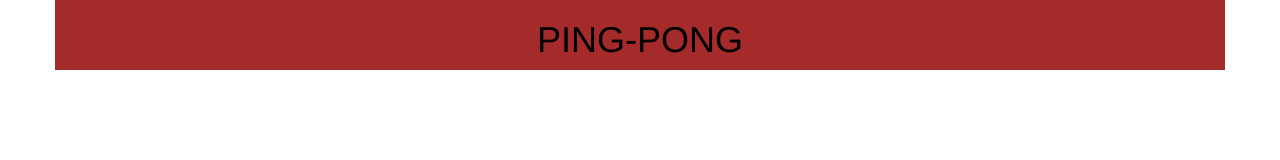
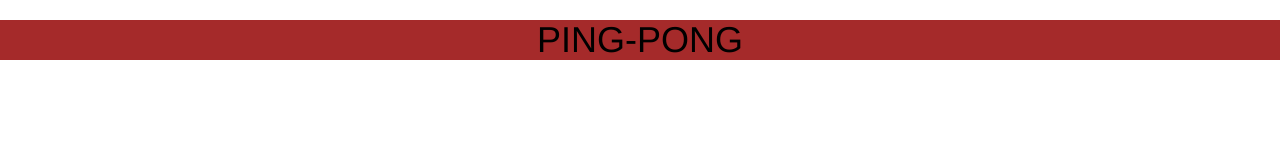
Before and after one commit to Njengak11/ping-pong, a plain HTML site: page index.html in a window 1280 px wide. Drawn offline with nearby package versions, Linux system fonts and the light colour scheme; files that its build step writes are made by us from their sources.

Commit message:
updated html/css

```diff
--- a/index.html
+++ b/index.html
@@ -4,17 +4,19 @@
     <meta charset="utf-8">
     <title>ping-pong</title>
 
-    <link rel="stylesheet" href="https://maxcdn.bootstrapcdn.com/bootstrap/3.3.7/css/bootstrap.min.css">
-<link href="style/styles.css" rel="stylesheet" type="text/css">
+<link rel="stylesheet" href="https://maxcdn.bootstrapcdn.com/bootstrap/3.3.7/css/bootstrap.min.css">
+<link href="styles/styles.css" rel="stylesheet" type="text/css">
 <script src="https://ajax.googleapis.com/ajax/libs/jquery/3.3.1/jquery.min.js"></script>
-<script src="https://maxcdn.bootstrapcdn.com/bootstrap/3.3.7/js/bootstrap.min.js"></script>
   </head>
   <body>
-    <div class="container">
-      <div class="row" id="ping-pong">
+      <div class="row">
+        <header class="banner">
+          <div class="cover">
         <h1>PING-PONG</h1>
-        </div>
-      </div>
+  </div>
+</header>
+</div>
+
 
 
   </body>
--- a/styles/styles.css
+++ b/styles/styles.css
@@ -2,6 +2,10 @@
   text-align: center;
   color: black;
   background-color: brown;
+}
 
-
+h1{
+  text-align: center;
+  color: black;
+  background-color: brown;
 }
```
